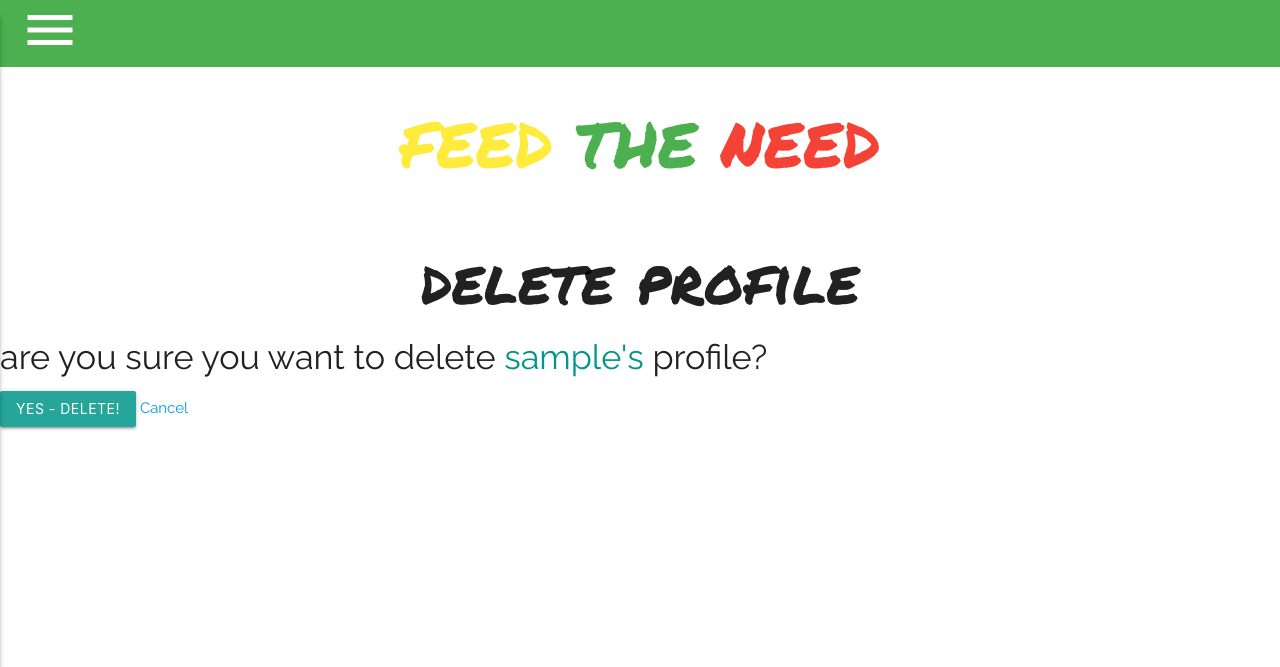
After one commit to KarenkSmith/feed-the-need, a Django app: page /user/1/delete/ in a window 1280 px wide. The commit adds this page. Shown: the top 667 px of the page. Run offline with Django 3.2, Linux system fonts and the light colour scheme; tables that the repository leaves empty hold one stand-in row (values such as "Sample post").

Commit message:
all pages working

```diff
--- a/main/models.py
+++ b/main/models.py
@@ -32,8 +32,6 @@ class Profile(models.Model):
 	org_url =  models.URLField(max_length=250, null=True, blank=True)
 	wish_list =  models.URLField(max_length=250, null=True, blank=True)
 
-	def __str__(self):
-		return self.user
 
 	def get_absolute_url(self):
 		 return reverse('profile', kwargs={'user_id': self.id})
--- /dev/null
+++ b/main/templates/main/profile_confirm_delete.html
@@ -0,0 +1,13 @@
+{% extends 'base.html' %}
+
+{% block content %}
+  <h1>delete profile</h1>
+
+  <h4>are you sure you want to delete <span class="teal-text">{{ object.user }}'s </span>profile?</h4>
+
+  <form action="" method="POST">
+    {% csrf_token %}
+    <input type="submit" value="Yes - Delete!" class="btn">
+    <a href="{% url 'profile' user.id %}">Cancel</a>
+  </form>
+{% endblock %}
--- a/main/templates/user/profile.html
+++ b/main/templates/user/profile.html
@@ -12,8 +12,8 @@
           <p>URL {{ profile.org_url }}</p>
           <p>amazon wishlist: {{ profile.wish_list }}</p>
           <div class="card-action">
-            <a href="{% url 'profile_update' user.id %}">edit</a>
-            <a href="{% url 'profile_delete' user.id %}">delete</a>
+            <a href="{% url 'profile_update' profile.id %}">edit</a>
+            <a href="{% url 'profile_delete' profile.id %}">delete</a>
           </div>
 
         </div>
--- a/main/urls.py
+++ b/main/urls.py
@@ -7,7 +7,8 @@ urlpatterns = [
    # path('feeds/', views.feeds, name='feeds'),
    path('accounts/', include('django.contrib.auth.urls')),
    path('accounts/signup', views.signup, name='signup'),
-   path('user/<int:user_id>/', views.profile, name='profile'),
+   path('user/<int:profile_id>/', views.profile, name='profile'),
    path('user/<int:pk>/update/', views.ProfileUpdate.as_view(), name='profile_update'),
    path('user/<int:pk>/delete/', views.ProfileDelete.as_view(), name='profile_delete'),
+   # path('user/create/', views.ProfileCreate.as_view(), name='profile_create'),
 ]
--- a/main/views.py
+++ b/main/views.py
@@ -3,7 +3,7 @@ from django.http import HttpResponse
 from django.contrib.auth import login
 from django.contrib.auth.forms import UserCreationForm
 from .models import NeededItem, Profile
-from django.views.generic.edit import UpdateView, DeleteView
+from django.views.generic.edit import CreateView,UpdateView, DeleteView
 
 # Views
 def signup(request):
@@ -24,12 +24,21 @@ def signup(request):
 
 class ProfileUpdate(UpdateView):
   model = Profile
-  # Let's make it impossible to rename a cat :)
   fields = '__all__'
 
 class ProfileDelete(DeleteView):
   model = Profile
   success_url = '/'
+
+# class ProfileCreate(CreateView):
+#   model = Profile
+#   fields = '__all__'
+
+#   def form_valid(self, form):
+#     # Assign the logged in user
+#     form.instance.user = self.request.user
+#     # Let the CreateView do its job as usual
+#     return super().form_valid(form)
 
 # Home
 def home(request):
@@ -43,8 +52,8 @@ def about(request):
 def feeds(request):
 	return render(request, 'feeds.html')
 
-def profile(request, user_id):
-	profile = Profile.objects.get(id=user_id)
+def profile(request, profile_id):
+	profile = Profile.objects.get(id=profile_id)
 	needed_items = NeededItem.objects.all()
 	return render(request, 'user/profile.html', {
 	'profile': profile, 'needed_items': needed_items,
```
